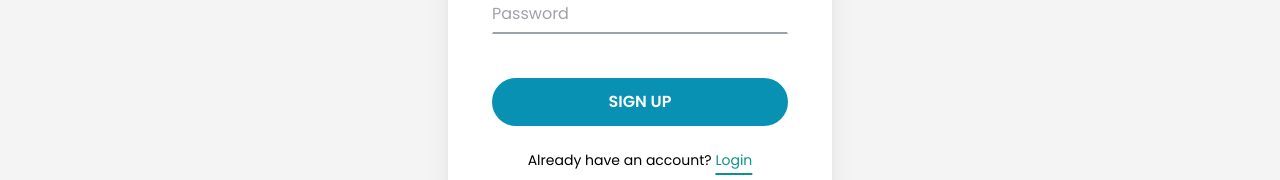
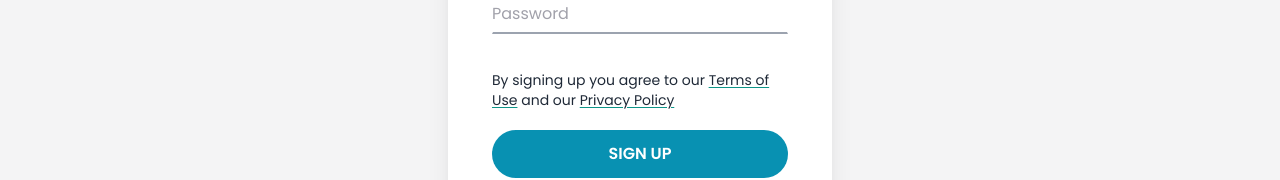
Before and after one commit to AbhishekPednekar84/rental-listings-site, a Next.js app: page /account/register in a window 1280 px wide. Shown: the part 612-792 px from the top of the page. Built offline with nearby package versions, Linux system fonts and the light colour scheme; no server answers.

Commit message:
Added declaration

```diff
--- a/components/account/Register.jsx
+++ b/components/account/Register.jsx
@@ -8,6 +8,7 @@ import { errorIcon, loaderIcon } from "@/utils/icons";
 
 // Component imports
 import Alert from "@/components/common/Alert";
+import Declaration from "../common/Declaration";
 
 const validationSchema = Yup.object({
   name: Yup.string().required("Name is required").trim(),
@@ -167,6 +168,8 @@ const Register = () => {
                     </div>
                   )}
 
+                  <Declaration message="signing up" />
+
                   <button
                     type="submit"
                     className="mt-5 mb-3 h-12 rounded-full bg-cyan-600 p-3 font-semibold text-white transition-colors duration-200 ease-in hover:bg-cyan-800 focus:outline-none focus:ring-2 focus:ring-cyan-600 focus:ring-offset-2"
--- /dev/null
+++ b/components/common/Declaration.jsx
@@ -0,0 +1,29 @@
+import React from "react";
+import Link from "next/link";
+
+const Declaration = ({ message }) => {
+  return (
+    <div className="mt-3 text-sm text-gray-800">
+      By {message} you agree to our{" "}
+      <Link href="/policy/#terms">
+        <a
+          target="_blank"
+          className="underline decoration-teal-600 underline-offset-2"
+        >
+          Terms of Use
+        </a>
+      </Link>{" "}
+      and our{" "}
+      <Link href="/policy/#privacy">
+        <a
+          target="_blank"
+          className="underline decoration-teal-600 underline-offset-2"
+        >
+          Privacy Policy
+        </a>
+      </Link>{" "}
+    </div>
+  );
+};
+
+export default Declaration;
--- a/components/listings/AddListing.jsx
+++ b/components/listings/AddListing.jsx
@@ -15,6 +15,7 @@ import { motion, AnimatePresence } from "framer-motion";
 
 // Component import
 import ImageUploader from "@/components/listings/ImageUploader";
+import Declaration from "../common/Declaration";
 
 const validationSchema = [
   Yup.object({
@@ -1224,8 +1225,10 @@ const AddListing = ({ apartment }) => {
                 )}
               </AnimatePresence>
 
+              {isLastStep && <Declaration message="creating a listing" />}
+
               <div
-                className={`mb-5 w-full pt-5 ${
+                className={`mb-5 mt-1 w-full pt-5 ${
                   activeStep === 0
                     ? "grid grid-cols-1 place-items-center"
                     : "flex justify-between md:grid md:grid-cols-2 md:place-items-center md:justify-around"
```
